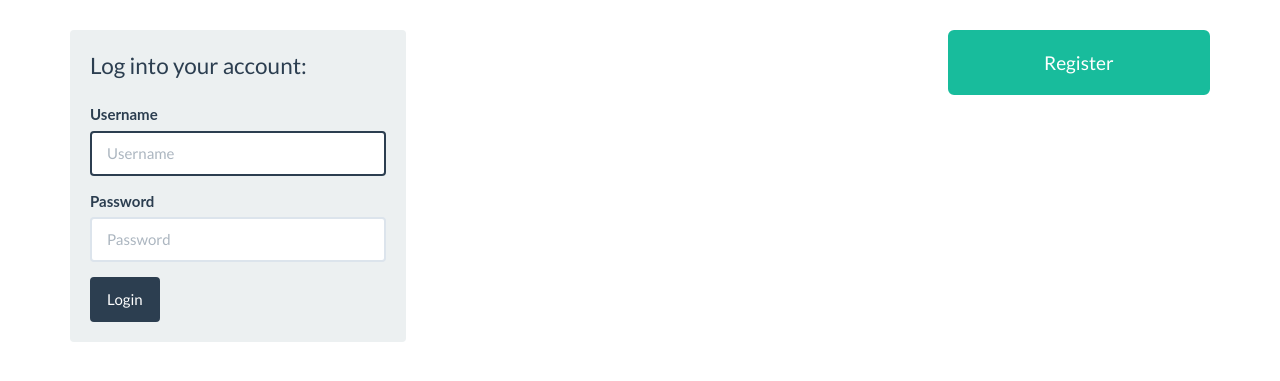
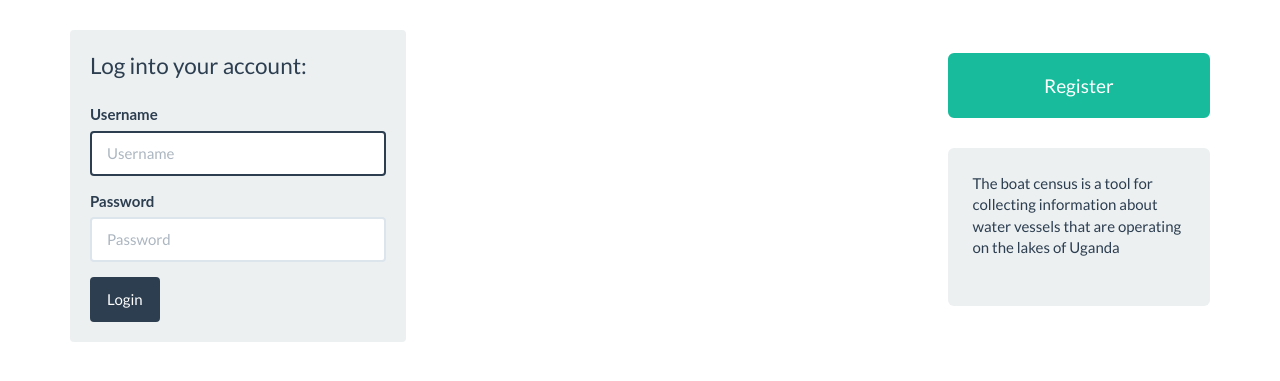
Before and after one commit to wkigenyi/boatcensus, a Django app: page /users/login/ in a window 1280 px wide. Shown: the part 81-462 px from the top of the page. Run offline with Django 3.2, Linux system fonts and the light colour scheme; some libraries are stand-ins or nearby versions; some web fonts are replaced.

Commit message:
Change Login/Register buttons

```diff
--- a/users/templates/users/login.html
+++ b/users/templates/users/login.html
@@ -34,7 +34,16 @@
 
 {% endblock %}
 {% block sidebar %}
-<div class="section">
-        <a href="{% url 'users:logout' %}" class="btn btn-lg btn-success btn-block">Register</a>
-</div>
-{% endblock %}
+    <p></p>
+        <div class="section actions">
+            <a href="{% url 'users:logout' %}" class="btn btn-lg btn-success btn-block">Register</a>
+        </div>
+        <div class="section about">
+            <div class="well well-lg">
+                <p>
+                    The boat census is a tool for collecting information about water vessels that are operating on the lakes of Uganda
+                </p>
+            </div>
+        </div>
+
+{% endblock sidebar %}
```
Also changed, not shown: boat_census/templates/boat_census/base.html (+0 -11 lines).
